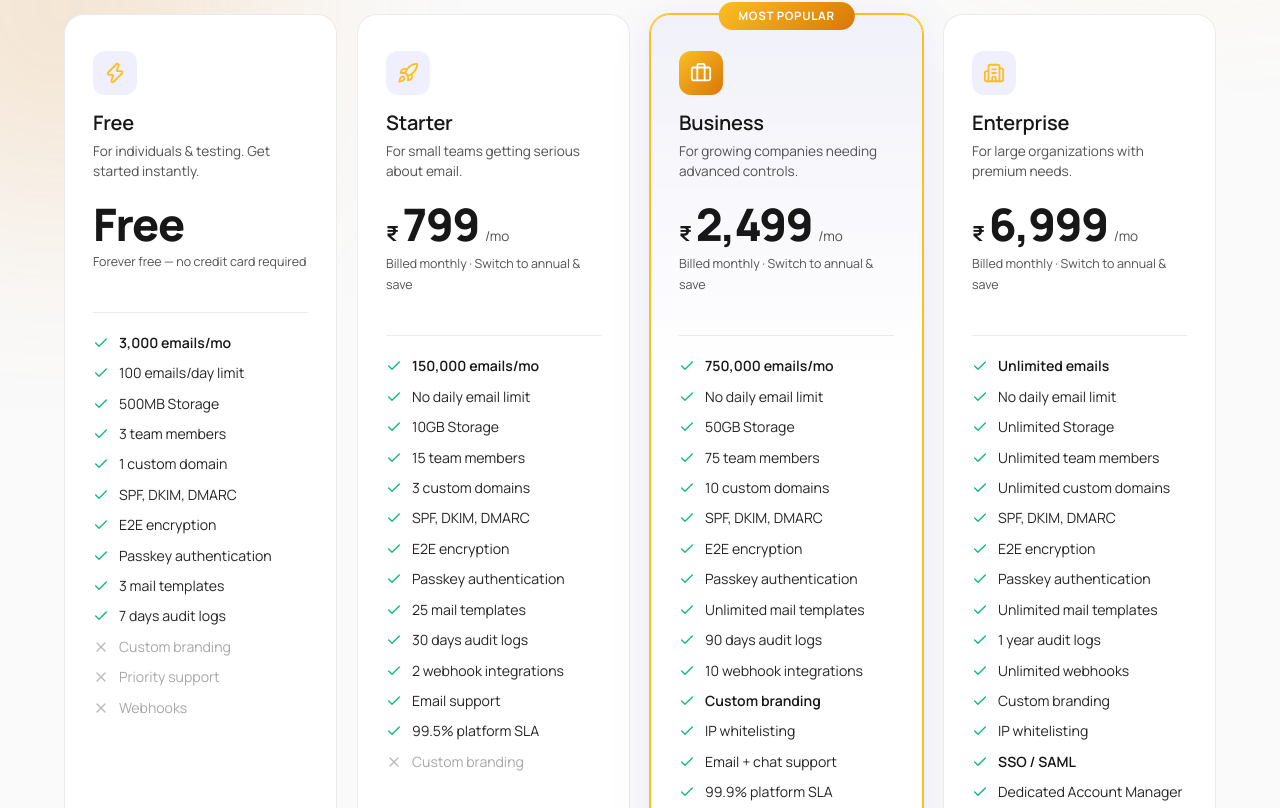
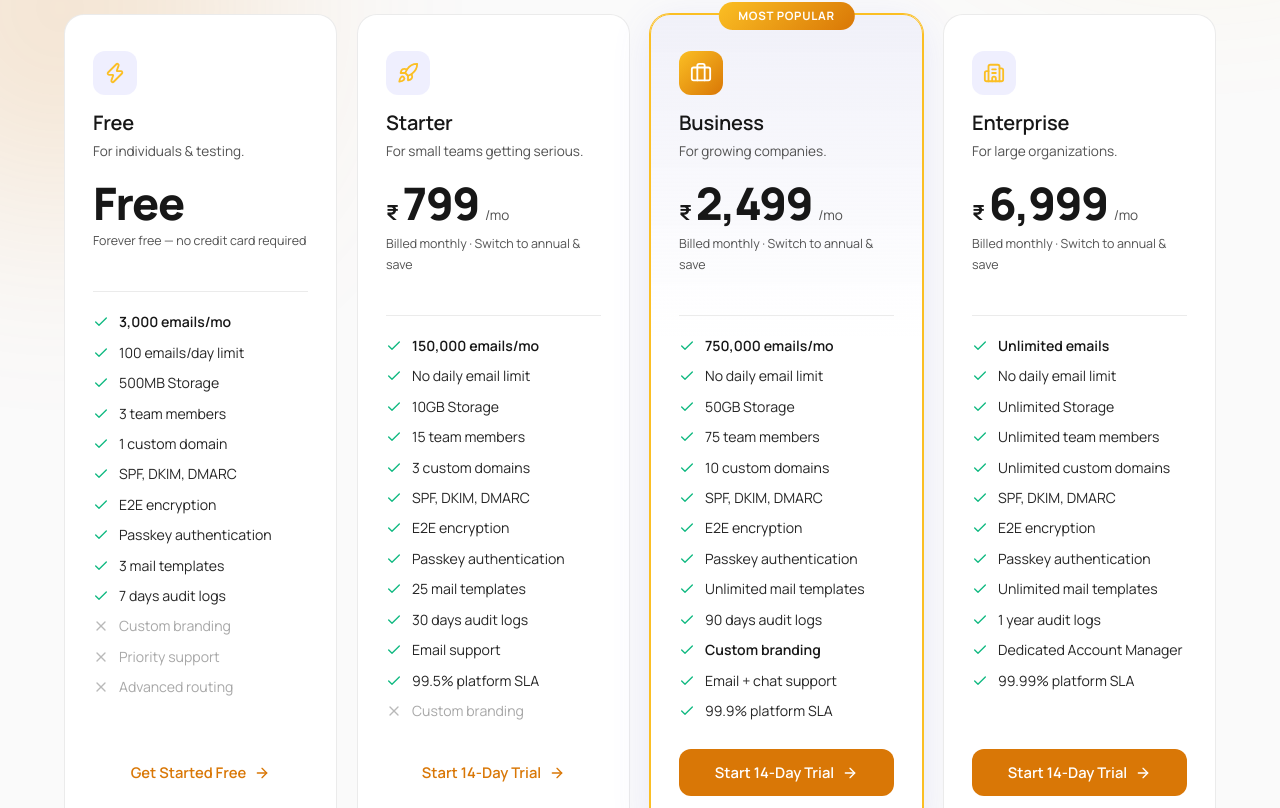
Before and after one commit to VelisArc/VelisMail, a React (Vite) app in the folder frontend/: page /pricing in a window 1280 px wide. Shown: the part 512-1320 px from the top of the page. Built offline with nearby package versions, Linux system fonts and the light colour scheme.

Commit message:
fix: resolve dashboard pricing UI layout, square design, working buttons, remove dead features, and enforce larger mail tool sizes

```diff
--- a/frontend/src/pages/BusinessDashboard.tsx
+++ b/frontend/src/pages/BusinessDashboard.tsx
@@ -184,12 +184,12 @@ const plans = [
     id: 'free',
     name: 'Free',
     icon: Zap,
-    desc: 'For individuals & testing. Get started instantly.',
+    desc: 'For individuals & testing.',
     monthlyPrice: 0,
     annualPrice: 0,
     popular: false,
     cta: 'Current Plan',
-    ctaStyle: 'cta-outline' as const,
+    ctaStyle: 'btn-outline',
     features: [
       { text: '3,000 emails/mo', highlight: true },
       { text: '100 emails/day limit', highlight: false },
@@ -205,19 +205,19 @@ const plans = [
     disabledFeatures: [
       'Custom branding',
       'Priority support',
-      'Webhooks',
+      'Advanced routing',
     ],
   },
   {
     id: 'starter',
     name: 'Starter',
     icon: Rocket,
-    desc: 'For small teams getting serious about email.',
+    desc: 'For small teams getting serious.',
     monthlyPrice: 799,
     annualPrice: 7999,
     popular: false,
     cta: 'Upgrade to Starter',
-    ctaStyle: 'cta-outline' as const,
+    ctaStyle: 'btn-outline',
     features: [
       { text: '150,000 emails/mo', highlight: true },
       { text: 'No daily email limit', highlight: false },
@@ -229,7 +229,6 @@ const plans = [
       { text: 'Passkey authentication', highlight: false },
       { text: '25 mail templates', highlight: false },
       { text: '30 days audit logs', highlight: false },
-      { text: '2 webhook integrations', highlight: false },
       { text: 'Email support', highlight: false },
       { text: '99.5% platform SLA', highlight: false },
     ],
@@ -241,12 +240,12 @@ const plans = [
     id: 'business',
     name: 'Business',
     icon: Briefcase,
-    desc: 'For growing companies needing advanced controls.',
+    desc: 'For growing companies.',
     monthlyPrice: 2499,
     annualPrice: 24999,
     popular: true,
     cta: 'Upgrade to Business',
-    ctaStyle: 'cta-primary' as const,
+    ctaStyle: 'btn-primary',
     features: [
       { text: '750,000 emails/mo', highlight: true },
       { text: 'No daily email limit', highlight: false },
@@ -258,9 +257,7 @@ const plans = [
       { text: 'Passkey authentication', highlight: false },
       { text: 'Unlimited mail templates', highlight: false },
       { text: '90 days audit logs', highlight: false },
-      { text: '10 webhook integrations', highlight: false },
       { text: 'Custom branding', highlight: true },
-      { text: 'IP whitelisting', highlight: false },
       { text: 'Email + chat support', highlight: false },
       { text: '99.9% platform SLA', highlight: false },
     ],
@@ -270,12 +267,12 @@ const plans = [
     id: 'enterprise',
     name: 'Enterprise',
     icon: Building2,
-    desc: 'For large organizations with premium needs.',
+    desc: 'For large organizations.',
     monthlyPrice: 6999,
     annualPrice: 69999,
     popular: false,
     cta: 'Upgrade to Enterprise',
-    ctaStyle: 'cta-gradient' as const,
+    ctaStyle: 'btn-primary',
     features: [
       { text: 'Unlimited emails', highlight: true },
       { text: 'No daily email limit', highlight: false },
@@ -287,10 +284,6 @@ const plans = [
       { text: 'Passkey authentication', highlight: false },
       { text: 'Unlimited mail templates', highlight: false },
       { text: '1 year audit logs', highlight: false },
-      { text: 'Unlimited webhooks', highlight: false },
-      { text: 'Custom branding', highlight: false },
-      { text: 'IP whitelisting', highlight: false },
-      { text: 'SSO / SAML', highlight: true },
       { text: 'Dedicated Account Manager', highlight: false },
       { text: '99.99% platform SLA', highlight: false },
     ],
@@ -1413,23 +1406,23 @@ export default function BusinessDashboard() {
                       <ArrowLeft size={16} /> Back
                     </button>
                     <div className="reader-toolbar-actions" style={{ display: 'flex', gap: '8px' }}>
-                      <button className="btn btn-ghost btn-icon" title="Reply" onClick={handleReply} style={{ padding: '8px' }}><Reply size={22} /></button>
-                      <button className="btn btn-ghost btn-icon" title="Forward" onClick={handleForward} style={{ padding: '8px' }}><Forward size={22} /></button>
-                      <button className="btn btn-ghost btn-icon" title="Print" onClick={() => { window.print(); showToast('Preparing print view...'); }} style={{ padding: '8px' }}><ExternalLink size={22} /></button>
-                      <button className="btn btn-ghost btn-icon" title="Toggle Priority" onClick={() => handleTogglePriority()} style={{ padding: '8px' }}><Zap size={22} /></button>
+                      <button className="btn btn-ghost btn-icon" title="Reply" onClick={handleReply} style={{ width: '42px', height: '42px' }}><Reply size={22} /></button>
+                      <button className="btn btn-ghost btn-icon" title="Forward" onClick={handleForward} style={{ width: '42px', height: '42px' }}><Forward size={22} /></button>
+                      <button className="btn btn-ghost btn-icon" title="Print" onClick={() => { window.print(); showToast('Preparing print view...'); }} style={{ width: '42px', height: '42px' }}><ExternalLink size={22} /></button>
+                      <button className="btn btn-ghost btn-icon" title="Toggle Priority" onClick={() => handleTogglePriority()} style={{ width: '42px', height: '42px' }}><Zap size={22} /></button>
                       {selectedEmail.folder === 'archive' || selectedEmail.folder === 'trash' || selectedEmail.folder === 'spam' ? (
-                        <button className="btn btn-ghost btn-icon" title="Move to Inbox" onClick={() => handleMoveToInbox()} style={{ padding: '8px' }}><Inbox size={22} /></button>
+                        <button className="btn btn-ghost btn-icon" title="Move to Inbox" onClick={() => handleMoveToInbox()} style={{ width: '42px', height: '42px' }}><Inbox size={22} /></button>
                       ) : (
-                        <button className="btn btn-ghost btn-icon" title="Archive" onClick={() => handleArchive()} style={{ padding: '8px' }}><ArchiveIcon size={22} /></button>
+                        <button className="btn btn-ghost btn-icon" title="Archive" onClick={() => handleArchive()} style={{ width: '42px', height: '42px' }}><ArchiveIcon size={22} /></button>
                       )}
-                      {selectedEmail.folder !== 'spam' && <button className="btn btn-ghost btn-icon" title="Mark as Spam" onClick={() => handleMarkSpam()} style={{ padding: '8px' }}><AlertCircle size={22} /></button>}
+                      {selectedEmail.folder !== 'spam' && <button className="btn btn-ghost btn-icon" title="Mark as Spam" onClick={() => handleMarkSpam()} style={{ width: '42px', height: '42px' }}><AlertCircle size={22} /></button>}
                       {(selectedEmail.folder === 'spam' || isScamEmail(selectedEmail)) && (
-                        <button className="btn btn-ghost btn-icon" title="Mark Safe" onClick={() => handleMarkSafe()} style={{ padding: '8px' }}><ShieldCheck size={22} /></button>
+                        <button className="btn btn-ghost btn-icon" title="Mark Safe" onClick={() => handleMarkSafe()} style={{ width: '42px', height: '42px' }}><ShieldCheck size={22} /></button>
                       )}
                       {selectedEmail.folder === 'trash' ? (
-                        <button className="btn btn-danger btn-icon" title="Delete permanently" onClick={() => handlePermanentDelete()} style={{ padding: '8px' }}><Trash size={22} /></button>
+                        <button className="btn btn-danger btn-icon" title="Delete permanently" onClick={() => handlePermanentDelete()} style={{ width: '42px', height: '42px' }}><Trash size={22} /></button>
                       ) : (
-                        <button className="btn btn-danger btn-icon" title="Move to Trash" onClick={() => handleDeleteEmail()} style={{ padding: '8px' }}><Trash size={22} /></button>
+                        <button className="btn btn-danger btn-icon" title="Move to Trash" onClick={() => handleDeleteEmail()} style={{ width: '42px', height: '42px' }}><Trash size={22} /></button>
                       )}
                     </div>
                   </div>
@@ -2421,65 +2414,63 @@ export default function BusinessDashboard() {
             </div>
 
             <div className="billing-pricing-container" style={{ paddingBottom: '40px' }}>
-              <div className="billing-toggle-wrapper" style={{ display: 'flex', justifyContent: 'center', margin: '32px 0' }}>
-                <div className="billing-toggle">
-                  <span className={!annual ? 'active' : ''}>Monthly</span>
-                  <button
-                    className={`toggle-switch ${annual ? 'on' : 'off'}`}
-                    onClick={() => setAnnual(!annual)}
-                  >
-                    <div className="knob" />
-                  </button>
-                  <span className={annual ? 'active' : ''}>
-                    Annually <span className="save-badge">Save 16%</span>
-                  </span>
-                </div>
+              <div className="billing-toggle-wrap" style={{ margin: '0 auto 32px' }}>
+                <span className={!annual ? 'active' : ''}>Monthly</span>
+                <button
+                  className={`billing-toggle ${annual ? 'annual' : ''}`}
+                  onClick={() => setAnnual(!annual)}
+                >
+                  <div className="toggle-knob" />
+                </button>
+                <span className={annual ? 'active' : ''}>
+                  Annually
+                </span>
+                <span className="billing-save-badge">Save 16%</span>
               </div>
 
               <div className="pricing-grid compact-dash-pricing" style={{
                 display: 'grid',
-                gridTemplateColumns: 'repeat(auto-fit, minmax(280px, 1fr))',
-                gap: '20px',
-                padding: '0 20px',
-                maxWidth: '100%',
-                overflowX: 'auto'
+                gridTemplateColumns: 'repeat(auto-fit, minmax(220px, 1fr))',
+                gap: '16px',
+                padding: '0 8px',
+                maxWidth: '100%'
               }}>
                 {plans.map((plan) => (
-                  <div key={plan.id} className={`pricing-card ${plan.popular ? 'popular' : ''}`} style={{ padding: '24px', fontSize: '0.9rem' }}>
-                    {plan.popular && <div className="popular-badge" style={{ fontSize: '0.75rem', top: '12px', right: '12px' }}>Most Popular</div>}
-
-                    <div className="plan-header" style={{ marginBottom: '16px' }}>
-                      <div className="plan-icon" style={{ width: '40px', height: '40px' }}>
-                        <plan.icon size={20} />
+                  <div key={plan.id} className={`pricing-card ${plan.popular ? 'popular' : ''}`} style={{ padding: '20px', fontSize: '0.85rem', borderRadius: '8px' }}>
+                    {plan.popular && <div className="popular-badge" style={{ fontSize: '0.7rem', top: '-10px' }}>Most Popular</div>}
+
+                    <div className="plan-header" style={{ marginBottom: '12px' }}>
+                      <div className="plan-icon" style={{ width: '36px', height: '36px', borderRadius: '6px', marginBottom: '12px' }}>
+                        <plan.icon size={18} />
                       </div>
-                      <h3 style={{ fontSize: '1.4rem' }}>{plan.name}</h3>
-                      <p className="plan-desc" style={{ fontSize: '0.85rem' }}>{plan.desc}</p>
+                      <h3 style={{ fontSize: '1.2rem', marginBottom: '4px' }}>{plan.name}</h3>
+                      <p className="plan-desc" style={{ fontSize: '0.8rem', marginBottom: '12px', minHeight: '38px' }}>{plan.desc}</p>
                     </div>
 
                     <div className="plan-price" style={{ marginBottom: '16px' }}>
-                      <span className="currency" style={{ fontSize: '1.2rem' }}>₹</span>
-                      <span className="amount" style={{ fontSize: '2rem' }}>{formatINR(annual ? plan.annualPrice : plan.monthlyPrice)}</span>
-                      <span className="period" style={{ fontSize: '0.8rem' }}>/{annual ? 'yr' : 'mo'}</span>
+                      <span className="currency" style={{ fontSize: '1.1rem' }}>₹</span>
+                      <span className="amount" style={{ fontSize: '1.8rem' }}>{formatINR(annual ? Math.round(plan.annualPrice / 12) : plan.monthlyPrice)}</span>
+                      <span className="period" style={{ fontSize: '0.8rem' }}>/mo</span>
                     </div>
 
                     <button
                       className={`btn ${plan.ctaStyle} btn-block`}
                       onClick={() => handleUpgrade(plan)}
                       disabled={plan.id === 'free' || loadingPayment === plan.id}
-                      style={{ height: '40px', fontSize: '0.95rem', fontWeight: 600, marginBottom: '20px' }}
+                      style={{ height: '36px', fontSize: '0.9rem', marginBottom: '20px' }}
                     >
                       {loadingPayment === plan.id ? 'Processing...' : plan.cta}
                     </button>
 
-                    <ul className="plan-features" style={{ gap: '10px' }}>
+                    <ul className="plan-features" style={{ gap: '8px', margin: 0, padding: 0 }}>
                       {plan.features.map((feature, idx) => (
-                        <li key={idx} className={feature.highlight ? 'highlight' : ''} style={{ fontSize: '0.85rem' }}>
-                          <Check size={14} />
+                        <li key={idx} className={feature.highlight ? 'highlight' : ''} style={{ fontSize: '0.8rem', display: 'flex', gap: '8px', alignItems: 'center' }}>
+                          <Check size={14} color={feature.highlight ? 'var(--primary)' : 'var(--success)'} />
                           <span>{feature.text}</span>
                         </li>
                       ))}
                       {plan.disabledFeatures.map((feat, idx) => (
-                        <li key={`disabled-${idx}`} className="disabled" style={{ fontSize: '0.85rem' }}>
+                        <li key={`disabled-${idx}`} className="disabled" style={{ fontSize: '0.8rem', display: 'flex', gap: '8px', alignItems: 'center', opacity: 0.5 }}>
                           <X size={14} />
                           <span>{feat}</span>
                         </li>
--- a/frontend/src/pages/Pricing.tsx
+++ b/frontend/src/pages/Pricing.tsx
@@ -20,12 +20,12 @@ const plans = [
     id: 'free',
     name: 'Free',
     icon: Zap,
-    desc: 'For individuals & testing. Get started instantly.',
+    desc: 'For individuals & testing.',
     monthlyPrice: 0,
     annualPrice: 0,
     popular: false,
     cta: 'Get Started Free',
-    ctaStyle: 'cta-outline' as const,
+    ctaStyle: 'btn-outline',
     features: [
       { text: '3,000 emails/mo', highlight: true },
       { text: '100 emails/day limit', highlight: false },
@@ -41,19 +41,19 @@ const plans = [
     disabledFeatures: [
       'Custom branding',
       'Priority support',
-      'Webhooks',
+      'Advanced routing',
     ],
   },
   {
     id: 'starter',
     name: 'Starter',
     icon: Rocket,
-    desc: 'For small teams getting serious about email.',
+    desc: 'For small teams getting serious.',
     monthlyPrice: 799,
     annualPrice: 7999,
     popular: false,
     cta: 'Start 14-Day Trial',
-    ctaStyle: 'cta-outline' as const,
+    ctaStyle: 'btn-outline',
     features: [
       { text: '150,000 emails/mo', highlight: true },
       { text: 'No daily email limit', highlight: false },
@@ -65,7 +65,6 @@ const plans = [
       { text: 'Passkey authentication', highlight: false },
       { text: '25 mail templates', highlight: false },
       { text: '30 days audit logs', highlight: false },
-      { text: '2 webhook integrations', highlight: false },
       { text: 'Email support', highlight: false },
       { text: '99.5% platform SLA', highlight: false },
     ],
@@ -77,12 +76,12 @@ const plans = [
     id: 'business',
     name: 'Business',
     icon: Briefcase,
-    desc: 'For growing companies needing advanced controls.',
+    desc: 'For growing companies.',
     monthlyPrice: 2499,
     annualPrice: 24999,
     popular: true,
     cta: 'Start 14-Day Trial',
-    ctaStyle: 'cta-primary' as const,
+    ctaStyle: 'btn-primary',
     features: [
       { text: '750,000 emails/mo', highlight: true },
       { text: 'No daily email limit', highlight: false },
@@ -94,9 +93,7 @@ const plans = [
       { text: 'Passkey authentication', highlight: false },
       { text: 'Unlimited mail templates', highlight: false },
       { text: '90 days audit logs', highlight: false },
-      { text: '10 webhook integrations', highlight: false },
       { text: 'Custom branding', highlight: true },
-      { text: 'IP whitelisting', highlight: false },
       { text: 'Email + chat support', highlight: false },
       { text: '99.9% platform SLA', highlight: false },
     ],
@@ -106,12 +103,12 @@ const plans = [
     id: 'enterprise',
     name: 'Enterprise',
     icon: Building2,
-    desc: 'For large organizations with premium needs.',
+    desc: 'For large organizations.',
     monthlyPrice: 6999,
     annualPrice: 69999,
     popular: false,
     cta: 'Start 14-Day Trial',
-    ctaStyle: 'cta-gradient' as const,
+    ctaStyle: 'btn-primary',
     features: [
       { text: 'Unlimited emails', highlight: true },
       { text: 'No daily email limit', highlight: false },
@@ -123,10 +120,6 @@ const plans = [
       { text: 'Passkey authentication', highlight: false },
       { text: 'Unlimited mail templates', highlight: false },
       { text: '1 year audit logs', highlight: false },
-      { text: 'Unlimited webhooks', highlight: false },
-      { text: 'Custom branding', highlight: false },
-      { text: 'IP whitelisting', highlight: false },
-      { text: 'SSO / SAML', highlight: true },
       { text: 'Dedicated Account Manager', highlight: false },
       { text: '99.99% platform SLA', highlight: false },
     ],
```
